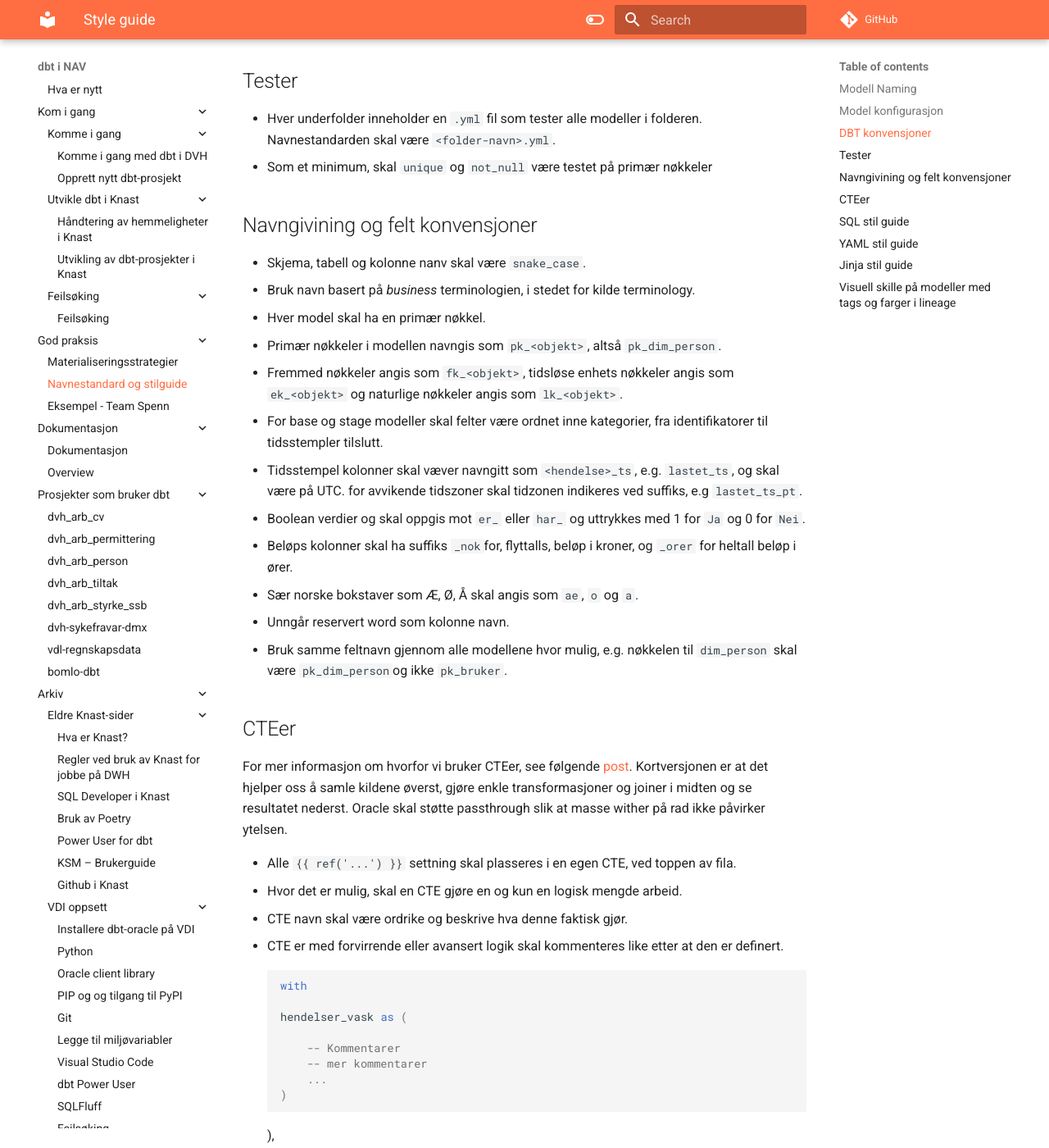
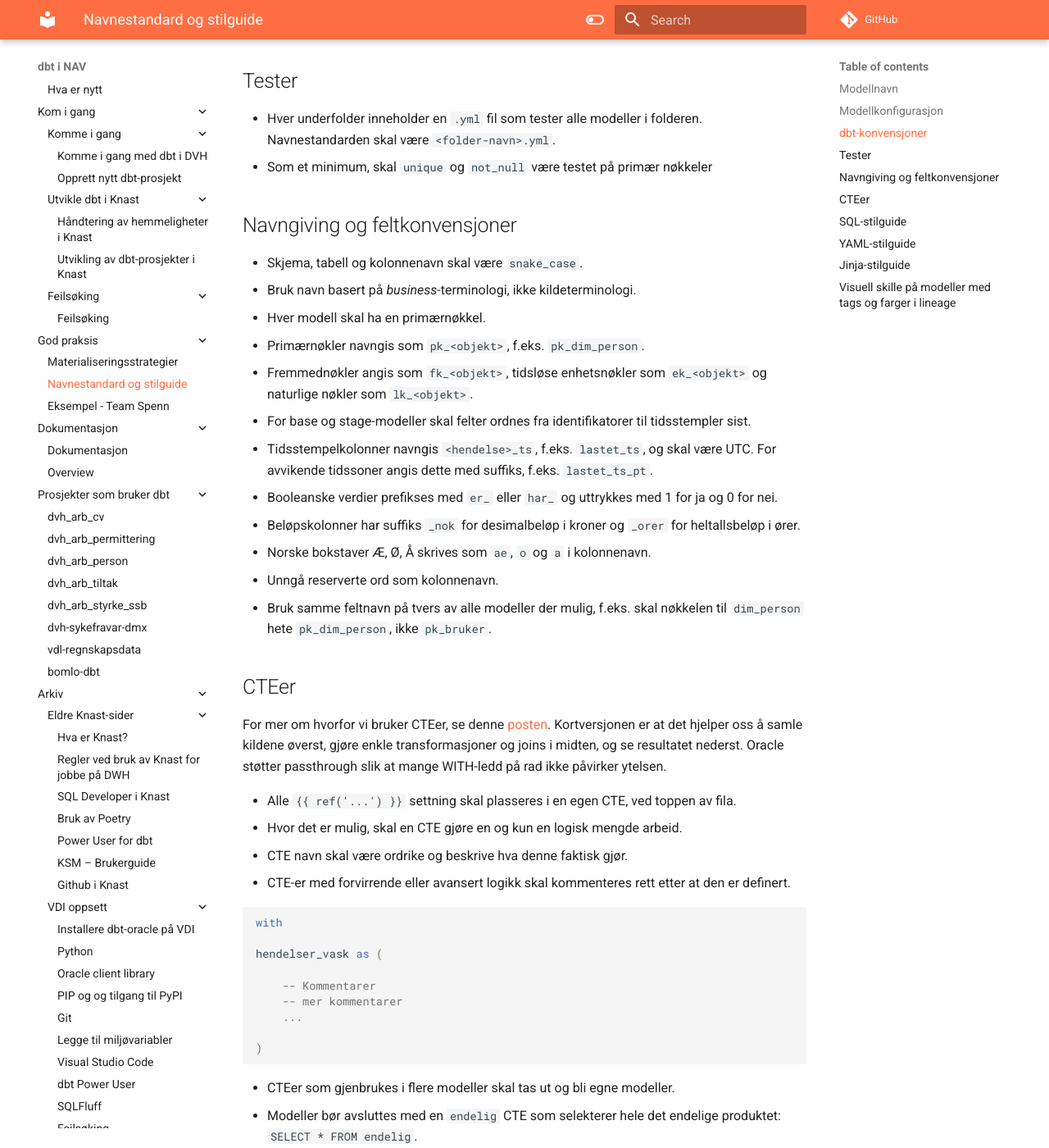
Before and after one commit to navikt/dbt-i-nav, an MkDocs documentation site: the page built from docs/arkitektur/style_guide.md, in a window 1280 px wide and 1400 px high, scrolled down 1751 px. Shown: the whole window at 82% size. Built offline with MkDocs 1.6.1 and Material for MkDocs 9.7.7, drawn with Linux system fonts in a browser that asks for light colours; comment, search, counter and statistics services are not loaded; some of the changed text lies outside the part shown.

Commit message:
Ryddet i style guiden

````diff
--- a/docs/arkitektur/style_guide.md
+++ b/docs/arkitektur/style_guide.md
@@ -1,15 +1,10 @@
----
-title: Style guide
-slug: /style_guide
-sidebar_position: 2
----
+# Navnestandard og stilguide
 
+Basert på [dbt Labs sin stilguide](https://github.com/dbt-labs/corp/blob/main/dbt_style_guide.md).
 
-# DBT Stil Guide
-forket fra https://github.com/dbt-labs/corp/blob/main/dbt_style_guide.md
+## Modellnavn
 
-## Modell Naming
-Vår modellere organiserers inn i tre hovedgrupper: staging, marts, base/intermediate. See følgnede [diskusjon](https://discourse.getdbt.com/t/how-we-structure-our-dbt-projects/355). The navngiving blir som følger:
+Modeller organiseres i tre hovedgrupper: `staging`, `intermediate` og `marts`. Se [denne diskusjonen](https://discourse.getdbt.com/t/how-we-structure-our-dbt-projects/355). Navngivingen blir som følger:
 ```
 ├── dbt_project.yml
 └── models
@@ -43,13 +38,13 @@
             |   ├── stg_oebs__budjsett_balanser.yml
             |   └── stg_oebs__budjsett_balanser.sql
 ```
-- All objekter oppgis på flertallsform, slik som: `stg_oebs__hovedbok_posteringslinjer`, `stg_oebs__artskonti`, etc.
+- Alle objekter oppgis på flertallsform, slik som: `stg_oebs__hovedbok_posteringslinjer`, `stg_oebs__artskonti`, etc.
 - Basetabeller prefikses med `base__`, slik som: `base__<source>_<object>`
 - Mellomlagringstabeller skal avsluttes med et fortidsverb som indikerer hvilken handling som er gjort på objektet, slik som: `hovedbok_posteringslinjer__filtrert_budsjett`
 - Datatorg, eller marter, er fordelt mellom faktaer (uforandelig, verb) og dimensjoner (foranderlig, subjekt) og prefikses med `fak_` og `dim_`, henholdvis.
 - Staged strukter inneholder alle kolonner fra rå-tabellen og utvides med avledede kolonner, for å angi naturlig nøkler, hashed nøkler, omdøping av kolonnenavn, etc.
 
-## Model konfigurasjon
+## Modellkonfigurasjon
 
 - Model-spesifike attributer (som sort/dist keys) skal spesifiseres i modellen.
 - Hvis en spesifikk konfigurasjon som gjelder alle modeller i en folder, burde dette spesifiseres i `dbt_project.yml`.
@@ -66,7 +61,7 @@
 ```
 - Marter bør alltid configureres som tabeller - med mindre det er svært gode grunner til å ikke gjøre det.
 
-## DBT konvensjoner
+## dbt-konvensjoner
 * Kun `stg_`og `base_` spør mot `source`er.
 * Alle andre `ref` andre modeller.
 
@@ -74,30 +69,31 @@
 - Hver underfolder inneholder en `.yml` fil som tester alle modeller i folderen. Navnestandarden skal være `<folder-navn>.yml`.
 - Som et minimum, skal `unique` og `not_null` være testet på primær nøkkeler
 
-## Navngivining og felt konvensjoner
+## Navngiving og feltkonvensjoner
 
-* Skjema, tabell og kolonne nanv skal være `snake_case`.
-* Bruk navn basert på _business_ terminologien, i stedet for kilde terminology.
-* Hver model skal ha en primær nøkkel.
-* Primær nøkkeler i modellen navngis som `pk_<objekt>`, altså `pk_dim_person`.
-* Fremmed nøkkeler angis som `fk_<objekt>`, tidsløse enhets nøkkeler angis som `ek_<objekt>` og naturlige nøkkeler angis som `lk_<objekt>`.
-* For base og stage modeller skal felter være ordnet inne kategorier, fra identifikatorer til tidsstempler tilslutt.
-* Tidsstempel kolonner skal væver navngitt som `<hendelse>_ts`, e.g. `lastet_ts`, og skal være på UTC. for avvikende tidszoner skal tidzonen indikeres ved suffiks, e.g `lastet_ts_pt`.
-* Boolean verdier og skal oppgis mot `er_` eller `har_` og uttrykkes med 1 for `Ja` og 0 for `Nei`.
-* Beløps kolonner skal ha suffiks `_nok`for, flyttalls, beløp i kroner, og `_orer` for heltall beløp i ører.
-* Sær norske bokstaver som Æ, Ø, Å skal angis som `ae`, `o` og `a`.
-* Unngår reservert word som kolonne navn.
-* Bruk samme feltnavn gjennom alle modellene hvor mulig, e.g. nøkkelen til `dim_person` skal være `pk_dim_person`og ikke `pk_bruker`.
+* Skjema, tabell og kolonnenavn skal være `snake_case`.
+* Bruk navn basert på _business_-terminologi, ikke kildeterminologi.
+* Hver modell skal ha en primærnøkkel.
+* Primærnøkler navngis som `pk_<objekt>`, f.eks. `pk_dim_person`.
+* Fremmednøkler angis som `fk_<objekt>`, tidsløse enhetsnøkler som `ek_<objekt>` og naturlige nøkler som `lk_<objekt>`.
+* For base og stage-modeller skal felter ordnes fra identifikatorer til tidsstempler sist.
+* Tidsstempelkolonner navngis `<hendelse>_ts`, f.eks. `lastet_ts`, og skal være UTC. For avvikende tidssoner angis dette med suffiks, f.eks. `lastet_ts_pt`.
+* Booleanske verdier prefikses med `er_` eller `har_` og uttrykkes med 1 for ja og 0 for nei.
+* Beløpskolonner har suffiks `_nok` for desimalbeløp i kroner og `_orer` for heltallsbeløp i ører.
+* Norske bokstaver Æ, Ø, Å skrives som `ae`, `o` og `a` i kolonnenavn.
+* Unngå reserverte ord som kolonnenavn.
+* Bruk samme feltnavn på tvers av alle modeller der mulig, f.eks. skal nøkkelen til `dim_person` hete `pk_dim_person`, ikke `pk_bruker`.
 
 ## CTEer
 
-For mer informasjon om hvorfor vi bruker CTEer, see følgende [post](https://discourse.getdbt.com/t/why-the-fishtown-sql-style-guide-uses-so-many-ctes/1091). Kortversjonen er at det hjelper oss å samle kildene øverst, gjøre enkle transformasjoner og joiner i midten og se resultatet nederst. Oracle skal støtte passthrough slik at masse wither på rad ikke påvirker ytelsen.
+For mer om hvorfor vi bruker CTEer, se denne [posten](https://discourse.getdbt.com/t/why-the-fishtown-sql-style-guide-uses-so-many-ctes/1091). Kortversjonen er at det hjelper oss å samle kildene øverst, gjøre enkle transformasjoner og joins i midten, og se resultatet nederst. Oracle støtter passthrough slik at mange WITH-ledd på rad ikke påvirker ytelsen.
 
 - Alle `{{ ref('...') }}` settning skal plasseres i en egen CTE, ved toppen av fila.
 - Hvor det er mulig, skal en CTE gjøre en og kun en logisk mengde arbeid.
 - CTE navn skal være ordrike og beskrive hva denne faktisk gjør.
-- CTE er med forvirrende eller avansert logik skal kommenteres like etter at den er definert.
-``` sql
+- CTE-er med forvirrende eller avansert logikk skal kommenteres rett etter at den er definert.
+
+```sql
 with
 
 hendelser_vask as (
@@ -105,14 +101,15 @@
     -- Kommentarer
     -- mer kommentarer
     ...
+
 )
 ```
-),
-- CTEer som gjenbrukes i feller modeller skal tas ut og bli egne modeller.
-- Modeller bør avsluttest med en  `endelig` CTE som selekterer hele det endelig produktet før modelen avslutted `SELECT * FROM endelig`.
-- CTEene skal formatere som følger:
 
-``` sql
+- CTEer som gjenbrukes i flere modeller skal tas ut og bli egne modeller.
+- Modeller bør avsluttes med en `endelig` CTE som selekterer hele det endelige produktet: `SELECT * FROM endelig`.
+- CTEene skal formateres som følger:
+
+```sql
 WITH
 
 hendelser AS (
@@ -132,29 +129,28 @@
 
     SELECT * FROM filtrerte_hendelser
 
-),
-
+)
 
 SELECT * FROM endelig
 ```
 
-## SQL stil guide
+## SQL-stilguide
 
-- Sett komma på slutten setningen
-- Bruke fire mellom rom for å indentere koden, uten om ved predikatet, som skal være på linje med `WHERE`
-- Ingen linjer skal være lenger enn 80 tegn
-- All felt navn skal være skrevet med små bokstaver, og alle funksjonsnavn (`SELECT`, `WHERE`, `LEAD`, etc.) med STORE.
-- Bruk alltid `AS`for å aliase tabeller og felt.
-- Alle felt skal angis før alle aggregater og vindu funskjoner.
-- Aggregering skal skal løses så tidlig som mulig, før en joiner med andre tabeller.
-- `ORDER BY`og `GROUP BY` skal vær angitt med nummer i stedet for kolonne navn (se [følgende](https://blog.getdbt.com/write-better-sql-a-defense-of-group-by-1/) for why). Gruppering bør gjøres på kun noen få kolonne verdier.
-- Bruk helst `UNION ALL` fremfor `UNION` [*](http://docs.aws.amazon.com/redshift/latest/dg/c_example_unionall_query.html)
-- Unngå bruk tabell alias i `JOIN` criterer. Det er ofte vanskelig å forstå hvor tabellen "c" kommer fra.
-- Hvis en joiner to eller flere tabeller, _alltid_ prefiks kolonenne med et table alias. Hvis en selekterer fra kun en tabell trengs ingen prefiks.
-- Skriv eksplisite joins, altså skriv `INNER JOIN` instead of `JOIN`).
-- Bruk `LEFT JOIN` fremfor `RIGHT JOIN`
+- Sett komma på slutten av setningen.
+- Bruk fire mellomrom for innrykk, unntatt ved predikat som skal ligge på linje med `WHERE`.
+- Ingen linjer skal være lenger enn 80 tegn.
+- Alle feltnavn skrives med små bokstaver, og alle funksjonsnavn (`SELECT`, `WHERE`, `LEAD` osv.) med STORE bokstaver.
+- Bruk alltid `AS` for å aliase tabeller og felt.
+- Alle felt skal angis før aggregater og vindusfunksjoner.
+- Aggregering bør gjøres så tidlig som mulig, før join med andre tabeller.
+- `ORDER BY` og `GROUP BY` kan angis med nummer i stedet for kolonnenavn (se [denne posten](https://blog.getdbt.com/write-better-sql-a-defense-of-group-by-1/)). Gruppering bør gjøres på kun noen få kolonneverdier.
+- Bruk `UNION ALL` fremfor `UNION`.
+- Unngå tabellalias i `JOIN`-kriterier – det er ofte vanskelig å forstå hvor tabellen `c` kommer fra.
+- Hvis du joiner to eller flere tabeller, prefiks alltid kolonner med tabellalias. Selekterer du fra kun én tabell, er prefiks ikke nødvendig.
+- Skriv eksplisitte joins, altså `INNER JOIN` i stedet for bare `JOIN`.
+- Bruk `LEFT JOIN` fremfor `RIGHT JOIN`.
 
-- *Ikke optimaliserer for få linjer kode. Nye linjer er billig, hjerner er dyre*
+_Ikke optimaliser for få kodelinjer. Nye linjer er billige, hjerner er dyre._
 
 ### Eksempel SQL
 ```sql
@@ -235,14 +231,14 @@
 
 ```
 
-## YAML stil guide
+## YAML-stilguide
 
-* Setning indenteres med to mellomrom
-* Lister skal være indentert
+* Innrykk med to mellomrom.
+* Lister skal innrykkes.
 * Bruk linjeskift for å separere lister når nødvendig.
-* Linjer skal ikke være lenger en 80 karakterer
+* Linjer skal ikke være lenger enn 80 tegn.
 
-### Eksample YAML
+### Eksempel YAML
 ```yaml
 version: 2
 
@@ -270,10 +266,10 @@
 ```
 
 
-## Jinja stil guide
+## Jinja-stilguide
 
-* Ved inklusjon av Jinja kode bruk mellomrom på iden av klammene `{{ slik }}` istedefor `{{slik}}`
-* Bruk ny linje for å dele opp logik i Jinja blokker
+* Bruk mellomrom på innsiden av klammene: `{{ slik }}` i stedet for `{{slik}}`.
+* Bruk ny linje for å dele opp logikk i Jinja-blokker.
 
 
 ## Visuell skille på modeller med tags og farger i lineage
````
Also changed, not shown: other parts of docs/arkitektur/style_guide.md (+1 -1 lines).
